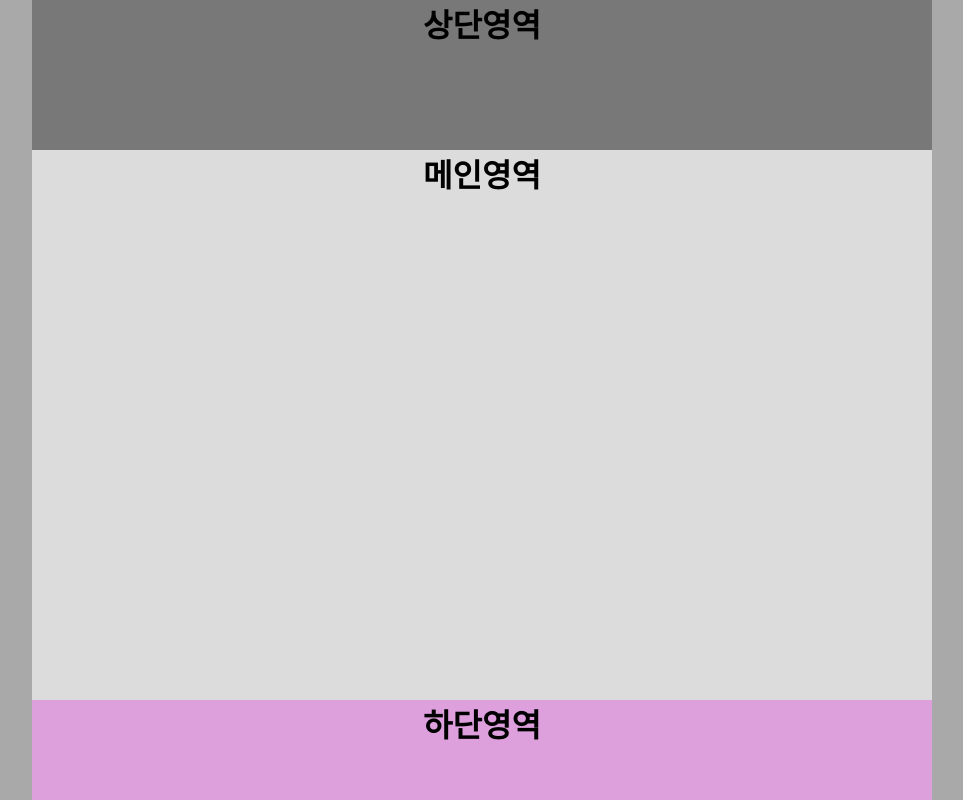
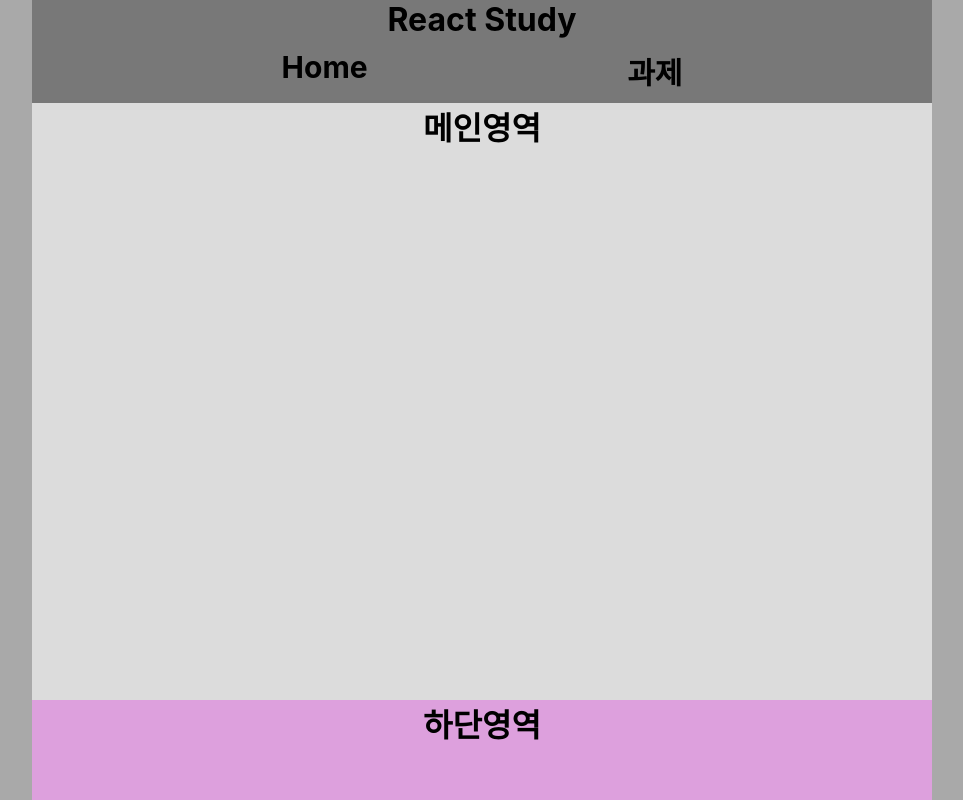
Before and after one commit to limdumb/React-Study, a React (Create React App) app: page / in a window 1280 px wide. Shown: the whole page, without its empty margins (158-1121 px from the left). Built offline with nearby package versions, Linux system fonts and the light colour scheme.

Commit message:
[Design] Header영역 css적용

```diff
--- a/src/App.css
+++ b/src/App.css
@@ -20,6 +20,10 @@ body{
     background-color: darkgray;
 }
 
+/* body *{
+    outline: 1px solid red;
+} */
+
 /********************************공통css********************************/
 .App{
     display: flex;
@@ -30,6 +34,7 @@ body{
 }
 
 .ibx{
+    /* 컴포넌트영역 공통 속성 */
     text-align: center;
     width: 900px;
 }
@@ -37,9 +42,46 @@ body{
 
 /********************************상단영역css********************************/
 .Header{
-    background-color: #787878;
-    flex-basis: 150px;
-}
+    background-color: #787878;}
+
+.GNB_dot_ul{
+    /* 자식 li가로로 정렬 및 하위포지션 부모자격 */
+    display: flex;
+    justify-content: space-evenly;
+    position: relative;}
+
+.GNB_dot_ul>li{
+    /*ul자식요소 설정  */
+    padding: 10px;
+    font-size: 30px;
+    font-weight: bold;
+    cursor: pointer;}
+
+.GNB_dot_ul>li:nth-child(2):hover .GNB_sub{
+    /* ul두번째 자식에 마우스 오버시~ div보이게 */
+   height: 100%;}
+
+.GNB_sub{
+    /*포지션으로 부모밑으로 및 기본값 0*/
+    position: absolute;
+    height: 0;
+    overflow: hidden;
+    top: 100%;
+    left: 0;
+    right: 0;
+    transition: 1s;
+    background-color: #787878;}
+
+.GNB_sub_ol{
+    display: flex;
+    justify-content: space-evenly;
+    align-items: center;}
+
+.GNB_sub li:hover{
+    background-color: blue;
+    border-radius: 10px;}
+
+
 
 /********************************메인영역css********************************/
 .Main{
--- a/src/component/Header.jsx
+++ b/src/component/Header.jsx
@@ -2,7 +2,20 @@
 function Header(){
     return(
         <div className="Header ibx">
-            <h1>상단영역</h1>
+            <h1>React Study</h1>
+            <nav className="GNB">
+                <ul className="GNB_dot_ul">
+                    <li>Home</li>
+                    <li>
+                        <span>과제</span>
+                        <div className="GNB_sub">
+                            <ol className="GNB_sub_ol">
+                                <li>버튼과제</li>
+                            </ol>
+                        </div>
+                    </li>
+                </ul>
+            </nav>
         </div>
     )
 }
```
